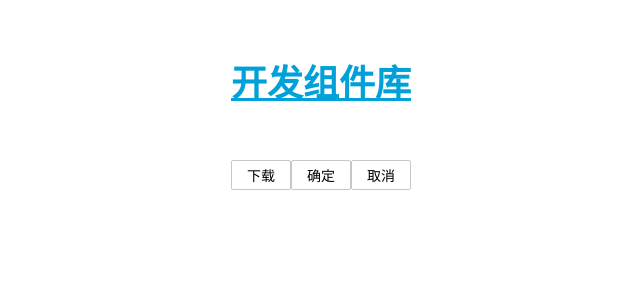
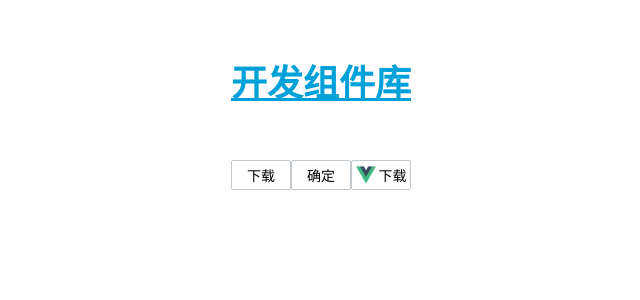
Before and after one commit to kele5215/PycharmProjects, a Vue app in the folder frontend/: page /#/btn in a window 1280 px wide. Shown: the top 300 px of the page, without its empty margins (319-959 px from the left). Built offline with nearby package versions, Linux system fonts and the light colour scheme.

Commit message:
study slot

```diff
--- a/frontend/src/components/quiButton.vue
+++ b/frontend/src/components/quiButton.vue
@@ -1,5 +1,6 @@
 <template>
   <button class="qui-btn" v-on:click="btnClickEvent">
+    <slot name="icon"></slot>
     <span>{{ msg }}</span>
   </button>
 </template>
--- a/frontend/src/pages/pageQuiButton.vue
+++ b/frontend/src/pages/pageQuiButton.vue
@@ -3,7 +3,9 @@
     <!--使用-->
     <qui-btn class="small"></qui-btn>
     <qui-btn v-on:btnClickEvent="doSth1" msg="确定" class="small"></qui-btn>
-    <qui-btn v-on:btnClickEvent="doSth2" msg="取消" class="small"></qui-btn>
+    <qui-btn v-on:btnClickEvent="doSth2" msg="下载" class="small">
+      <img slot="icon" class="ico" src="../assets/logo.png" />
+    </qui-btn>
   </div>
 </template>
 
```
